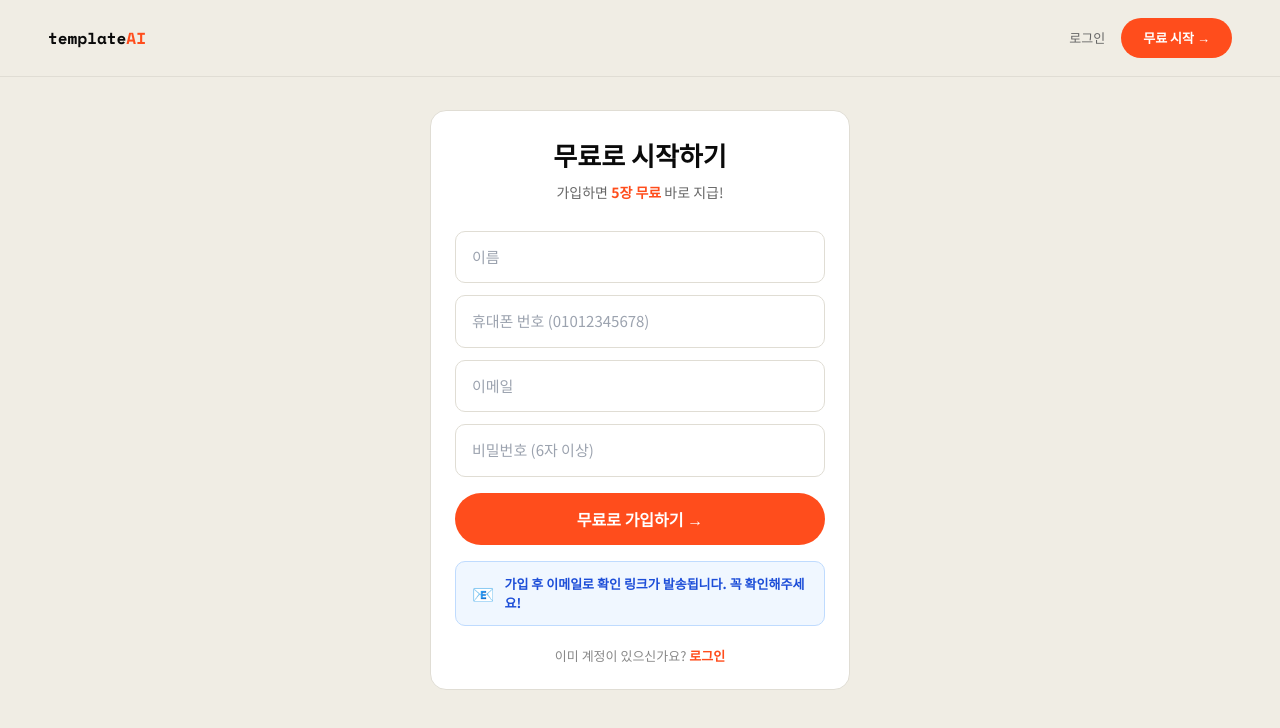
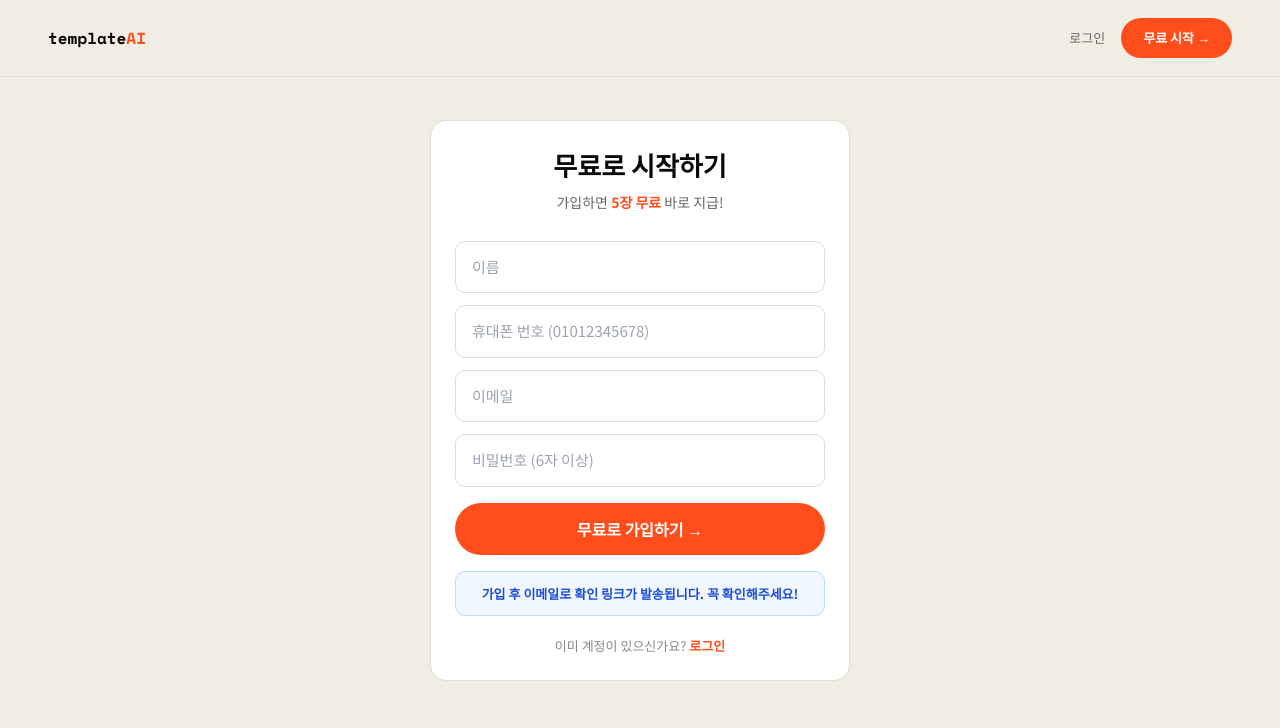
Before and after one commit to happysukhwan-source/templateai, a Next.js app: page /signup in a window 1280 px wide. Shown: the top 728 px of the page. Built offline with nearby package versions, Linux system fonts and the light colour scheme; no server answers.

Commit message:
design: remove icon from email notice for single line fit

```diff
--- a/src/pages/signup.tsx
+++ b/src/pages/signup.tsx
@@ -116,9 +116,8 @@ export default function SignupPage() {
 
                 <div style={{
                   background: '#f0f7ff', border: '1.5px solid #bfdbfe', borderRadius: 10,
-                  padding: '12px 16px', display: 'flex', alignItems: 'center', gap: 10, marginTop: 4,
+                  padding: '12px 16px', textAlign: 'center', marginTop: 4,
                 }}>
-                  <span style={{ fontSize: 18 }}>📧</span>
                   <p style={{ fontSize: 13, color: '#1d4ed8', margin: 0, fontWeight: 600 }}>
                     가입 후 이메일로 확인 링크가 발송됩니다. 꼭 확인해주세요!
                   </p>
```
